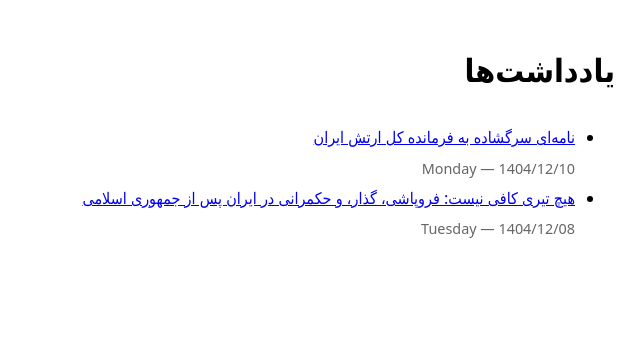
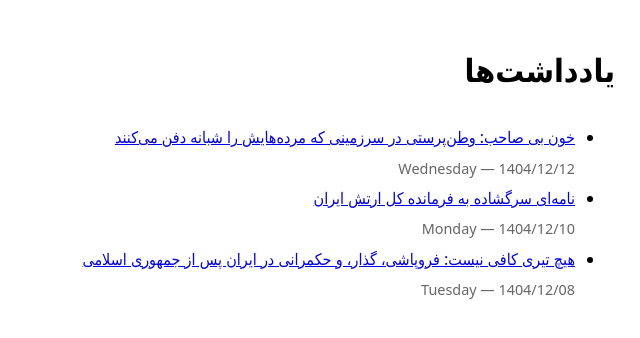
Before and after one commit to sayehbisaheb/sayehbisaheb.github.io, a Jekyll site: the page built from index.html, in a window 1280 px wide. Shown: the top 338 px of the page, without its empty margins (640-1280 px from the left). Built offline with Jekyll 4.4.1, drawn with Linux system fonts in a browser that asks for light colours.

Commit message:
Update خون-بی-صاحب.html

```diff
--- a/essays/خون-بی-صاحب.html
+++ b/essays/خون-بی-صاحب.html
@@ -1,3 +1,9 @@
+---
+layout: essay
+title: "خون بی صاحب: وطن‌پرستی در سرزمینی که مرده‌هایش را شبانه دفن می‌کنند"
+date: 2024-04-03
+jalali: "1404/12/12"
+---
 <!DOCTYPE html>
 <html lang="fa" dir="rtl">
 <head>
```
